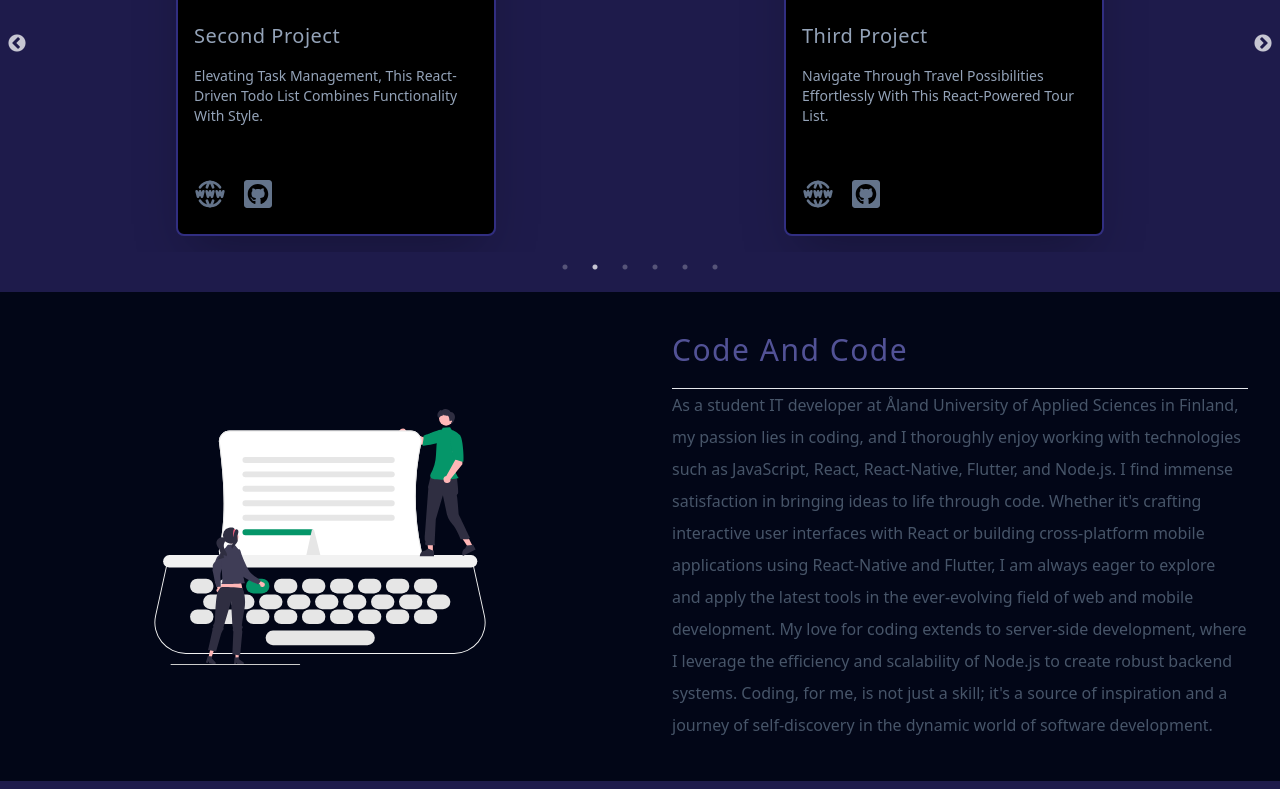
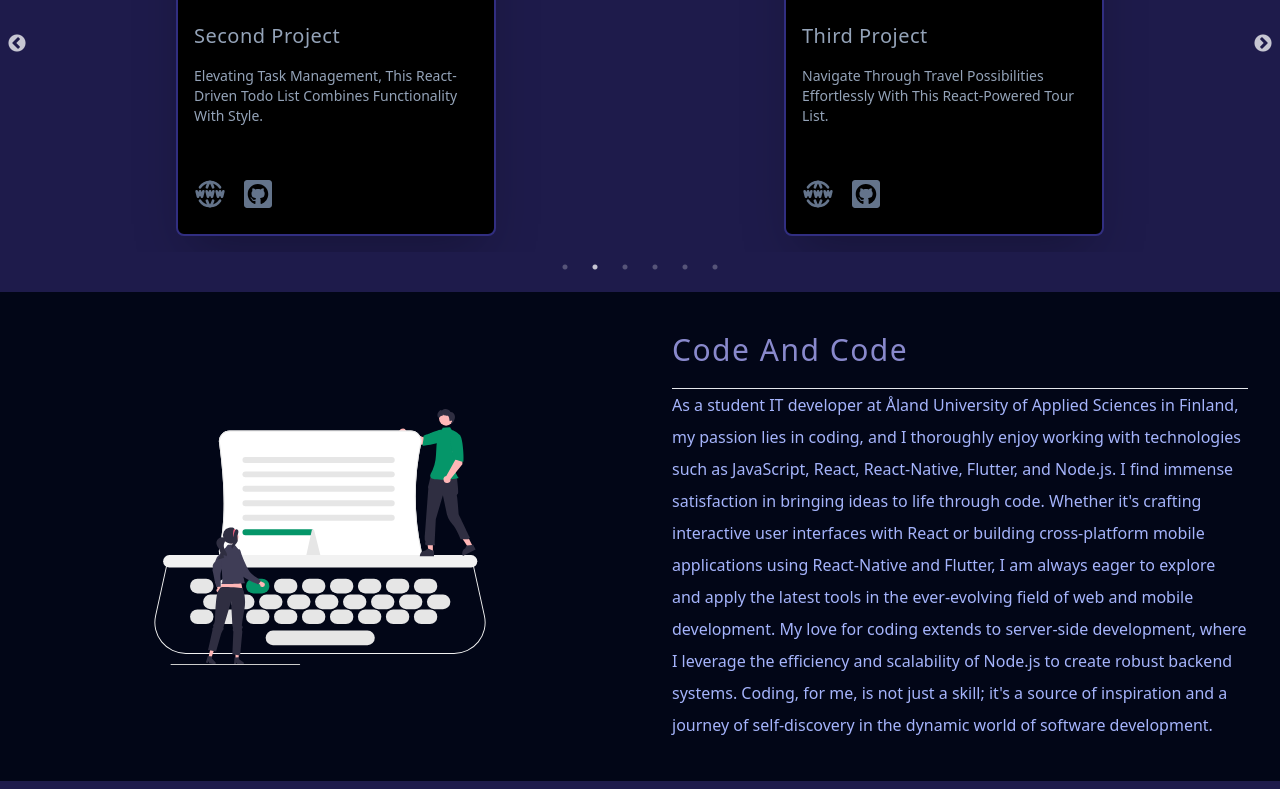
Before and after one commit to radu-bordea/React-Tailwind-Portfolio, a React (Vite) app: page / in a window 1280 px wide. Shown: the part 1698-2487 px from the top of the page. Built offline with nearby package versions, Linux system fonts and the light colour scheme.

Commit message:
adjust background color

```diff
--- a/src/components/About.jsx
+++ b/src/components/About.jsx
@@ -9,7 +9,7 @@ const About = () => {
         <img src={aboutSvg} className="w-full h-64" />
         <article>
           <SectionTitle text="code and code" />
-          <p className="text-slate-600 leading-loose">
+          <p className="text-indigo-300 leading-loose">
             As a student IT developer at Åland University of Applied Sciences in
             Finland, my passion lies in coding, and I thoroughly enjoy working
             with technologies such as JavaScript, React, React-Native, Flutter,
--- a/src/index.css
+++ b/src/index.css
@@ -2,7 +2,7 @@
 html {
     scroll-behavior: smooth;
     background-color: rgb(30 27 75);
-    color: rgba(85, 85, 155, 0.966)
+    color: rgba(142, 142, 211, 0.966)
 }
 
 /* Add this CSS to your stylesheet or Tailwind CSS configuration */
```
